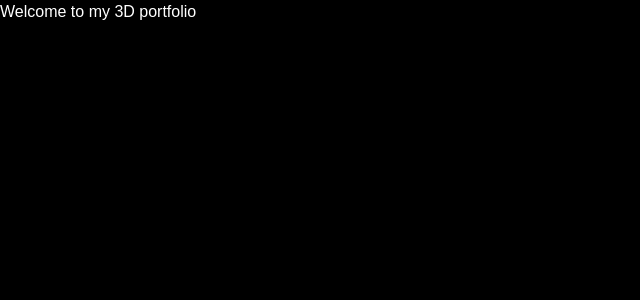
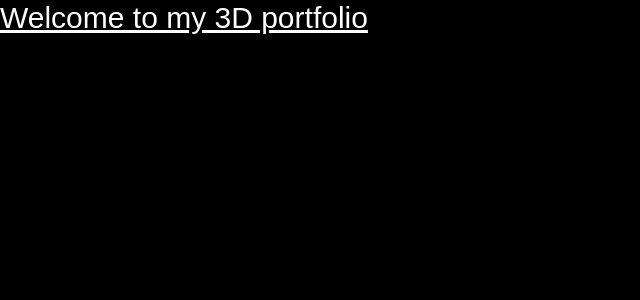
Before and after one commit to GSevensT/my-portfolio-3D, a React (Vite) app: page / in a window 1280 px wide. Shown: the top 300 px of the page, without its empty margins (0-640 px from the left). Built offline with nearby package versions, Linux system fonts and the light colour scheme; a web font is replaced by a local one.

Commit message:
part 1 done

```diff
--- a/src/App.jsx
+++ b/src/App.jsx
@@ -3,7 +3,7 @@ const App = () => {
   return (
     <main>
         <div>
-            <h1>Welcome to my 3D portfolio</h1>
+            <h1 className="text-3xl underline">Welcome to my 3D portfolio</h1>
         </div>
     </main>
   )
```
